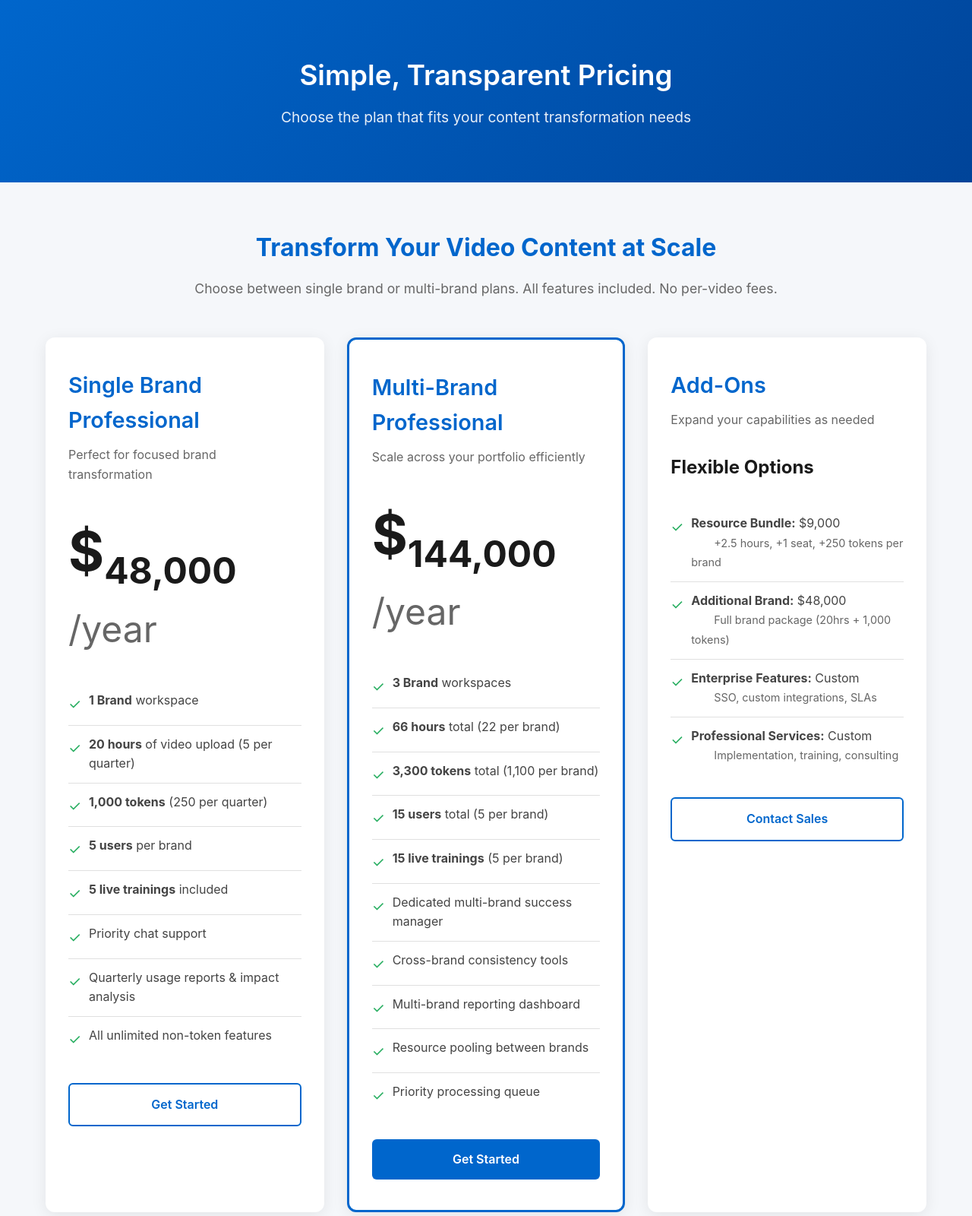
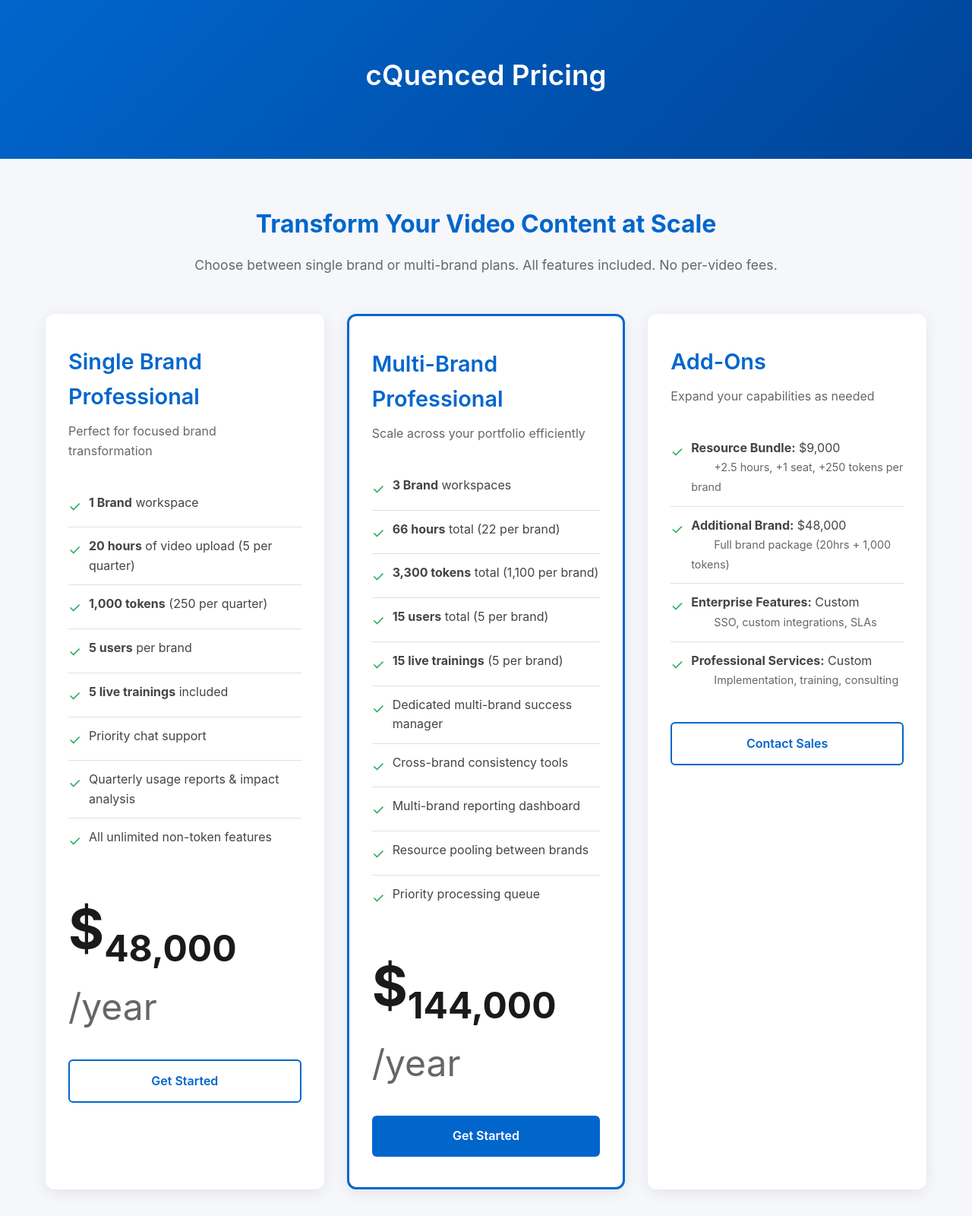
Before and after one commit to NoahWorkman/cquenced-pricing-site, a plain HTML site: page index.html in a window 1280 px wide. Shown: the top 1600 px of the page at 76% size. Drawn offline with Linux system fonts and the light colour scheme.

Commit message:
Update pricing page layout
- Replace header with simple 'cQuenced Pricing'
- Move pricing to bottom of each card above Get Started button
- Add disclaimer section at the bottom
- Remove duplicate pricing display at top of cards

```diff
--- a/index.html
+++ b/index.html
@@ -327,8 +327,7 @@
 <body>
     <div class="header">
         <div class="container">
-            <h1>Simple, Transparent Pricing</h1>
-            <p>Choose the plan that fits your content transformation needs</p>
+            <h1>cQuenced Pricing</h1>
         </div>
     </div>
 
@@ -342,12 +341,6 @@
             <div class="pricing-card">
                 <h3 class="plan-name">Single Brand Professional</h3>
                 <p class="plan-description">Perfect for focused brand transformation</p>
-                <div class="price-container">
-                    <div class="price">
-                        <span class="price-prefix">$</span>48,000
-                        <span class="price-period">/year</span>
-                    </div>
-                </div>
                 <ul class="features-list">
                     <li>
                         <span class="check-icon">✓</span>
@@ -382,18 +375,18 @@
                         <span class="feature-text">All unlimited non-token features</span>
                     </li>
                 </ul>
+                <div class="price-container" style="margin-top: 20px;">
+                    <div class="price">
+                        <span class="price-prefix">$</span>48,000
+                        <span class="price-period">/year</span>
+                    </div>
+                </div>
                 <a href="#" class="cta-button cta-secondary" onclick="scheduleDemo('Single Brand Professional')">Get Started</a>
             </div>
 
             <div class="pricing-card featured">
                 <h3 class="plan-name">Multi-Brand Professional</h3>
                 <p class="plan-description">Scale across your portfolio efficiently</p>
-                <div class="price-container">
-                    <div class="price">
-                        <span class="price-prefix">$</span>144,000
-                        <span class="price-period">/year</span>
-                    </div>
-                </div>
                 <ul class="features-list">
                     <li>
                         <span class="check-icon">✓</span>
@@ -436,15 +429,18 @@
                         <span class="feature-text">Priority processing queue</span>
                     </li>
                 </ul>
+                <div class="price-container" style="margin-top: 20px;">
+                    <div class="price">
+                        <span class="price-prefix">$</span>144,000
+                        <span class="price-period">/year</span>
+                    </div>
+                </div>
                 <a href="#" class="cta-button cta-primary" onclick="scheduleDemo('Multi-Brand Professional')">Get Started</a>
             </div>
 
             <div class="pricing-card">
                 <h3 class="plan-name">Add-Ons</h3>
                 <p class="plan-description">Expand your capabilities as needed</p>
-                <div class="price-container">
-                    <div class="price" style="font-size: 1.5em;">Flexible Options</div>
-                </div>
                 <ul class="features-list">
                     <li>
                         <span class="check-icon">✓</span>
@@ -490,6 +486,13 @@
                 <div class="faq-answer">Your video hours and tokens are distributed quarterly to ensure consistent usage throughout the year. Single Brand plans receive 5 hours and 250 tokens per quarter, while Multi-Brand plans get slightly more per brand. Unused allocations don't roll over, encouraging regular content creation.</div>
             </div>
         </div>
+
+        <div style="background: #f8f9fa; padding: 30px; border-radius: 8px; margin: 60px 0; text-align: center;">
+            <h3 style="color: #666; font-size: 1.2em; margin-bottom: 10px;">Important Notice</h3>
+            <p style="color: #666; font-size: 0.95em; line-height: 1.6; max-width: 800px; margin: 0 auto;">
+                Pricing and features are subject to change. Contact our sales team for the most current pricing information and custom package options. All plans require annual commitment and are subject to terms and conditions.
+            </p>
+        </div>
     </div>
 
     <script>
```
